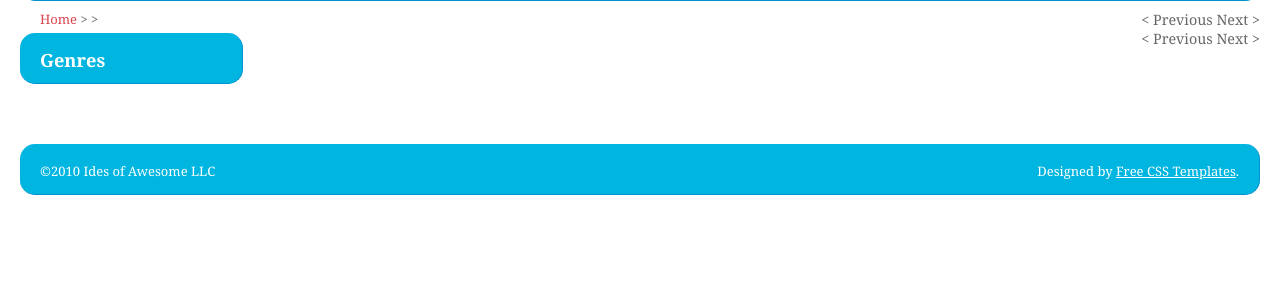
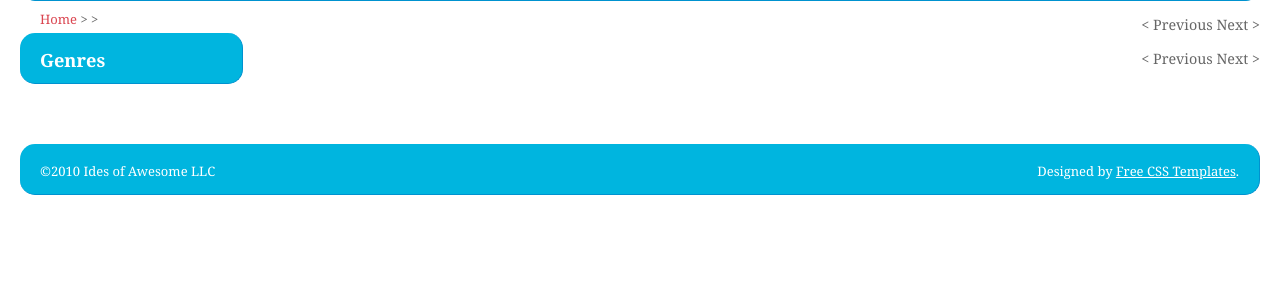
Before and after one commit to bmac/evilsheep, a Django app: template templates/catalog/sub_cat.html in a window 1280 px wide. Shown: the part 130-420 px from the top of the page. Run offline with Django 3.2, Linux system fonts and the light colour scheme; the template is opened without the code that fills it, so the values that code supplies are empty; some libraries are stand-ins or nearby versions.

Commit message:
added padding to pagination class

```diff
--- a/static/css/style.css
+++ b/static/css/style.css
@@ -318,6 +318,8 @@
 .pagination {
     float: right;
     font-size: 1.1em;
+    padding-top: 5px;
+    padding-bottom: 10px;
 }
 
 .hdiv {
```
